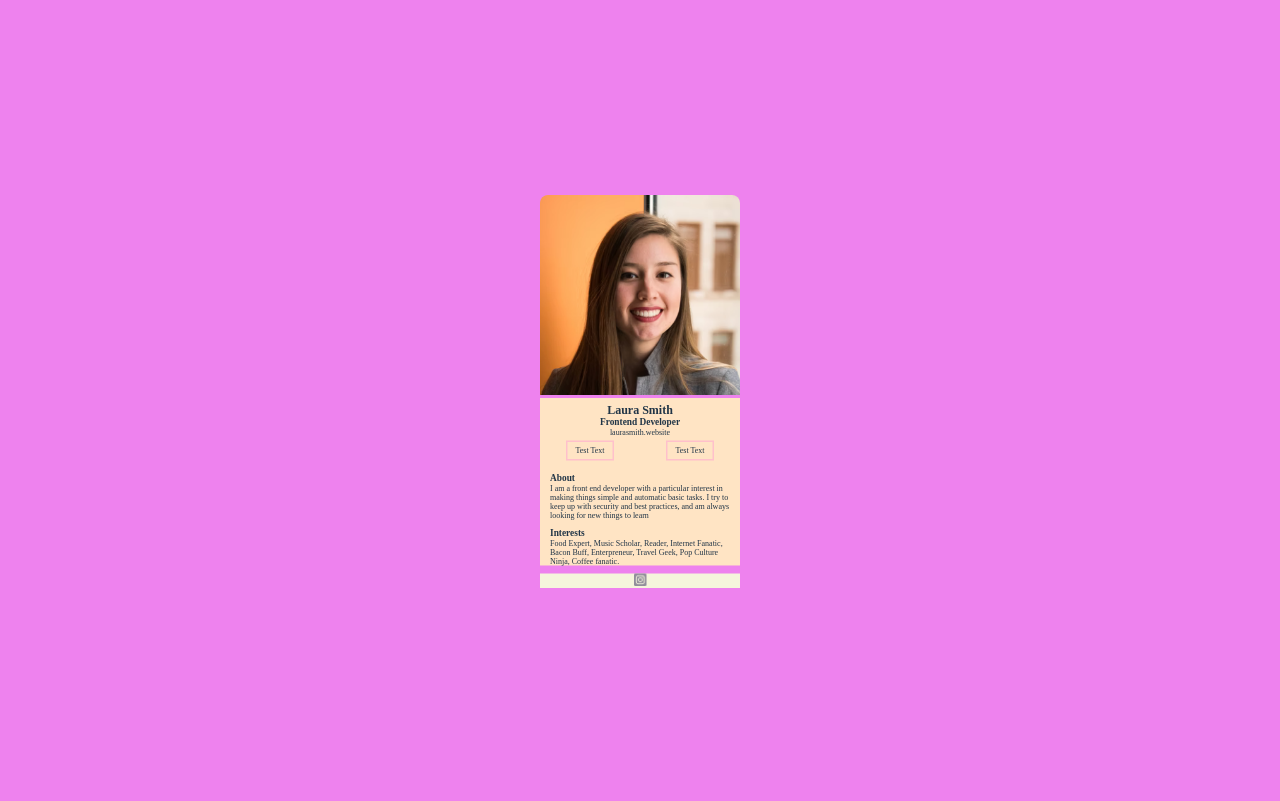
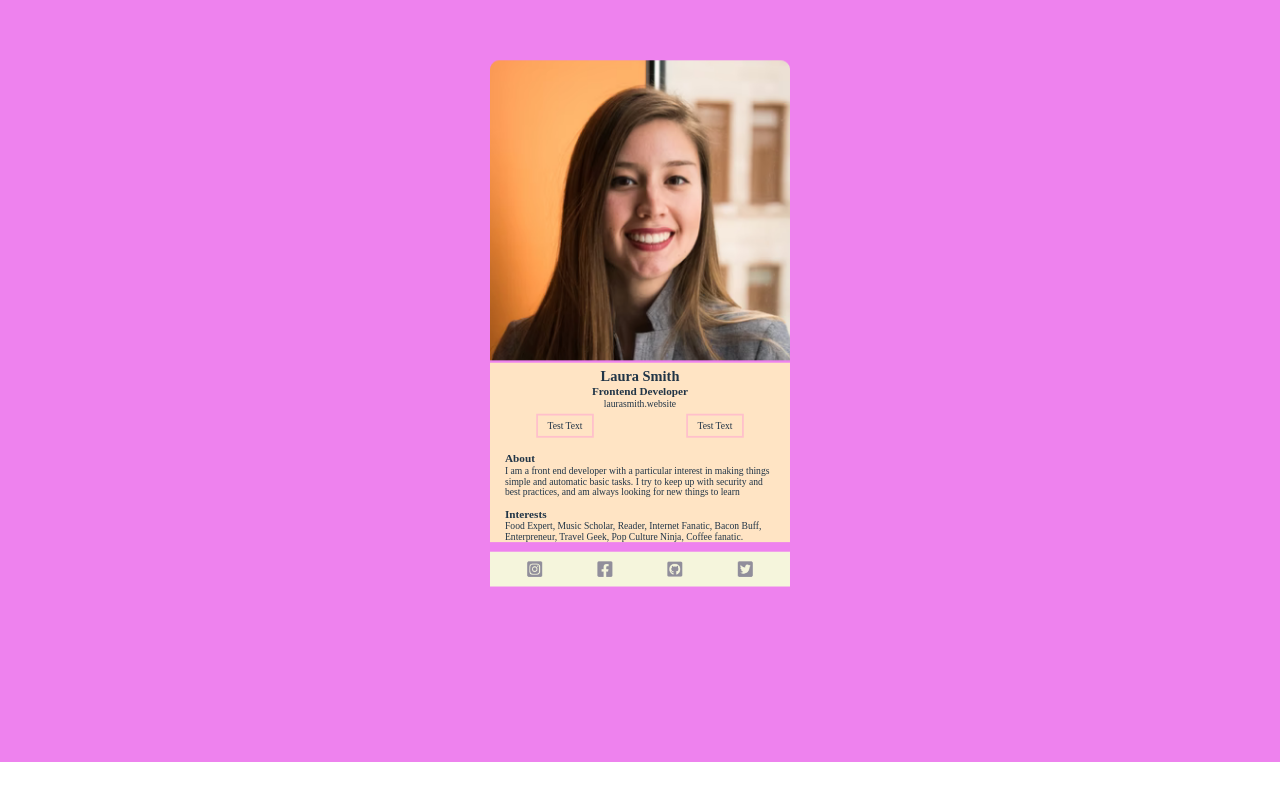
Before and after one commit to LENI4C/BusinessCard, a React (Vite) app: page / in a window 1280 px wide. Shown: the part 115-916 px from the top of the page. After the commit the page ends 877 px from the top, so only its background shows below. Built offline with nearby package versions, Linux system fonts and the light colour scheme.

Commit message:
footer added, layout set, final edit till further improvements

```diff
--- a/components/App.jsx
+++ b/components/App.jsx
@@ -11,10 +11,9 @@ export const Card = () => {
 };
 
 const CardImage = () => {
-    const imagePath = "../src/assets/images/avatar.png";
     return (
         <div className="card-image">
-            <img src={imagePath} alt="userAvatar" />
+            <img src="../src/assets/images/avatar.png" alt="userAvatar" />
         </div>
     );
 };
@@ -75,7 +74,10 @@ const Info = () => {
 const Footer = () => {
     return(
         <footer>
-            <img src="../src/assets/icons/ig-icon.png" alt="" />
+            <img src="../src/assets/icons/ig-icon.png" alt="instagram icon" />
+            <img src="../src/assets/icons/fb-icon.png" alt="facebook icon" />
+            <img src="../src/assets/icons/git-icon.png" alt="github icon" />
+            <img src="../src/assets/icons/twitter-icon.png" alt="twitter icon" />
         </footer>
     )
 }
--- a/src/index.css
+++ b/src/index.css
@@ -12,24 +12,16 @@
 
 body {
     display: flex;
-    min-height: 150vh;
-    align-items: center;
+    /* height: 100vh; */
+    /* align-items: center; */
     justify-content: center;
     background-color: violet;
 }
 
 .card {
-    scale: 0.5;
-    width: 400px;
-    height: 145vh;
+    scale: 0.6;
+    max-width: 500px;
     text-align: center;
-}
-
-.card-image {
-    height: 35%;
-    overflow: hidden;
-    border-top-left-radius: 1em;
-    border-top-right-radius: 1em;
 }
 
 .card-image img {
@@ -63,6 +55,9 @@ body {
 
 footer {
     background-color: beige;
+    display: flex;
+    justify-content: space-around;
+    padding: 1em;
 }
 
 @media (prefers-color-scheme: light) {
```
